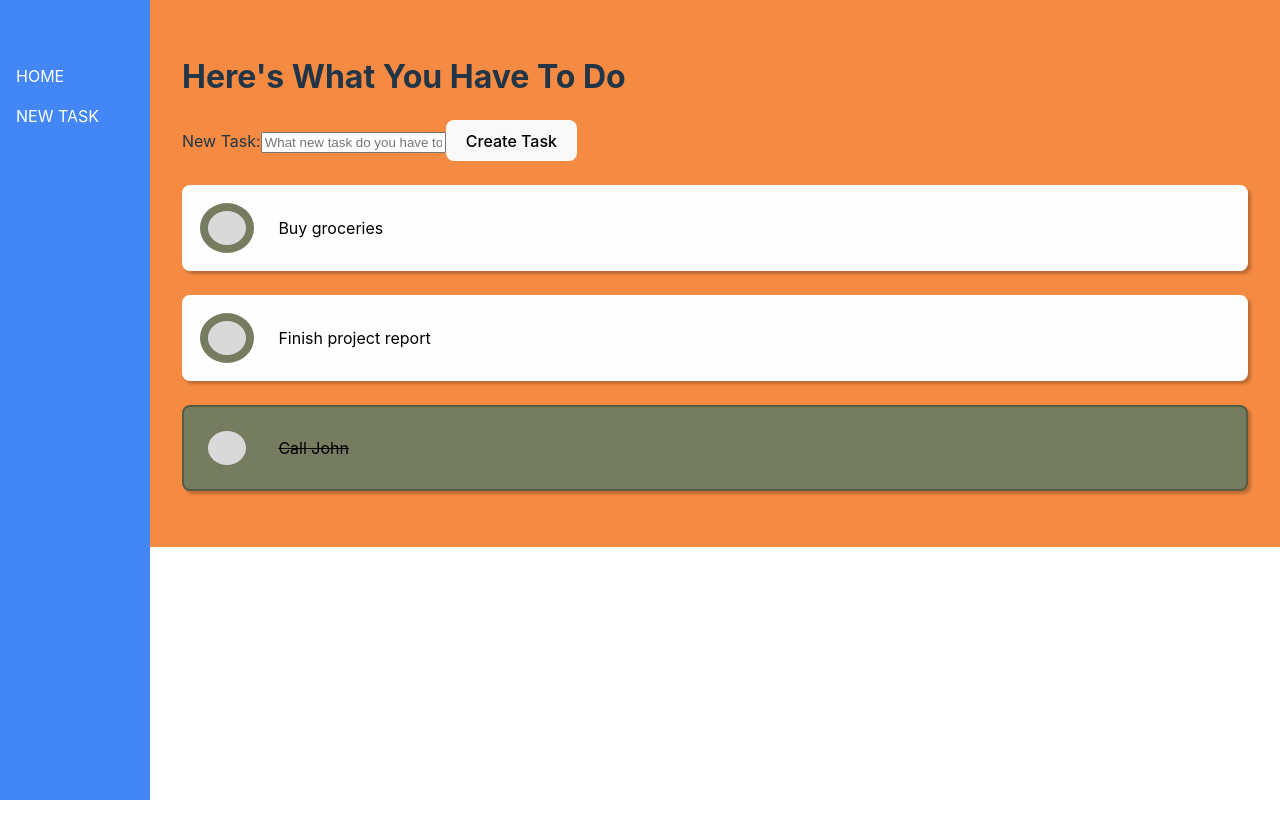
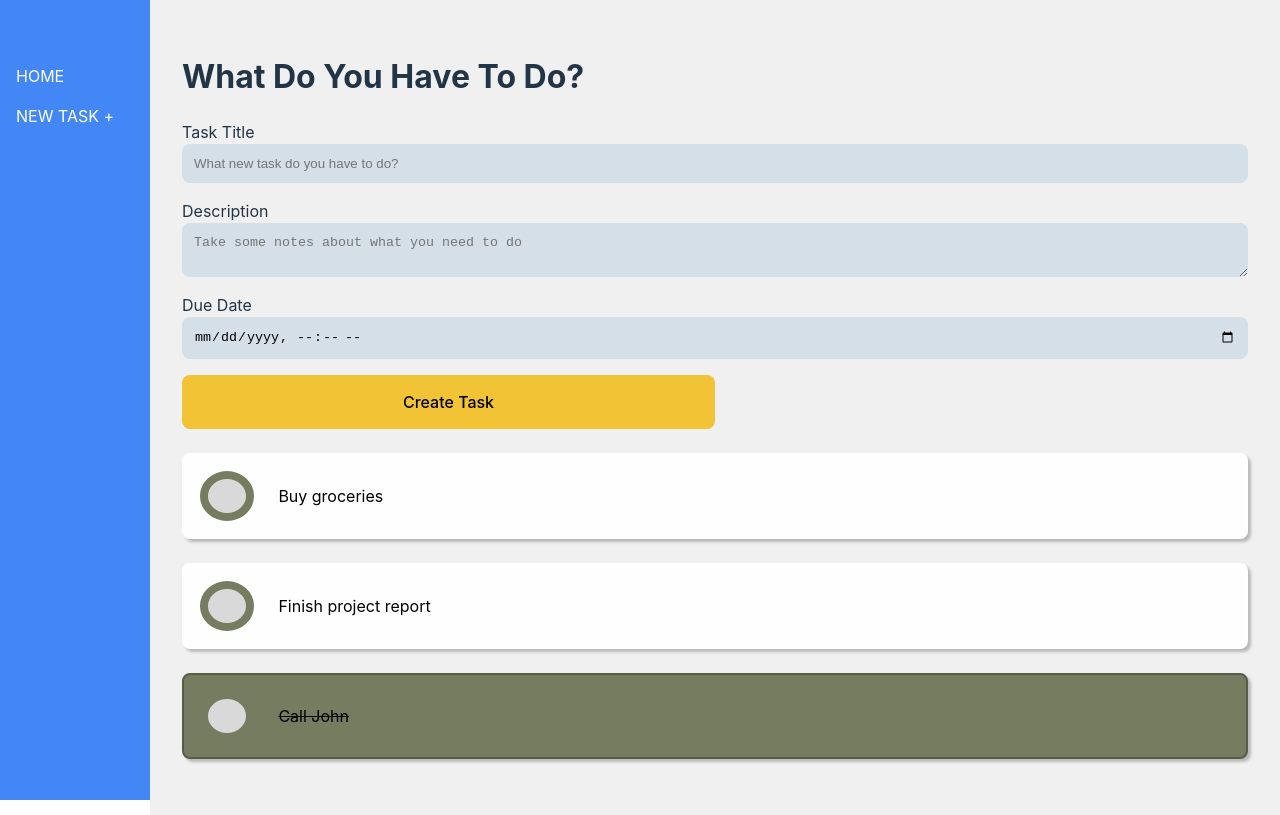
Before and after one commit to BronwenM/task-manager, a React (Vite) app in the folder frontend/: page / in a window 1280 px wide. Built offline with nearby package versions, Linux system fonts and the light colour scheme.

Commit message:
Corrected dispatch format for creating new task

```diff
--- a/frontend/src/App.jsx
+++ b/frontend/src/App.jsx
@@ -4,7 +4,7 @@ import TaskList from './features/tasks/TaskList'
 import NewTaskForm from './features/tasks/NewTaskForm'
 
 const ContentContainer = styled.section`
-  background: #f58a42;
+  background:rgb(240, 240, 240);
   padding: 2rem;
   height: 100%;
   width: 100%;
@@ -26,7 +26,7 @@ function App() {
     <LayoutContainer>
       <Navbar />
       <ContentContainer>
-        <MainHeader>Here's What You Have To Do</MainHeader>
+        <MainHeader>What Do You Have To Do?</MainHeader>
         <NewTaskForm />
         <TaskList />
       </ContentContainer>
--- a/frontend/src/components/Navbar.jsx
+++ b/frontend/src/components/Navbar.jsx
@@ -15,7 +15,7 @@ const Navbar = () => {
     <>
       <SideNav>
         <p>HOME</p>
-        <p>NEW TASK</p>
+        <p>NEW TASK +</p>
       </SideNav>
     </>
   )
--- a/frontend/src/features/tasks/NewTaskForm.jsx
+++ b/frontend/src/features/tasks/NewTaskForm.jsx
@@ -1,6 +1,30 @@
 import React from 'react'
 import { useDispatch } from 'react-redux'
 import { taskCreated } from './tasksSlice';
+import styled from 'styled-components';
+
+const CreateTaskForm = styled.form`
+  display: flex;
+  flex-direction: column;
+  position: relative;
+
+  input, textarea {
+    margin-bottom: 1rem;
+    min-height: 2rem;
+    padding: 0.75rem;
+    border-radius: 8px;
+    outline: none;
+    border: none;
+    background-color:rgb(212, 223, 232);
+  }
+
+  button {
+    background-color:rgb(242, 195, 53);
+    width: 50%;
+    padding: 1rem 0.5rem;
+    // margin: 0 auto;
+  }
+  `
 
 const NewTaskForm = () => {
   const dispatch = useDispatch();
@@ -10,19 +34,25 @@ const NewTaskForm = () => {
 
     const taskData = e.currentTarget
     const title = taskData.taskTitle.value
+    const description = taskData.taskDescription.value
+    const due_date = taskData.dueDate.value
 
     if(title) {
-      dispatch(taskCreated({title, description: '', due_date: '', is_completed: ''}))
+      dispatch(taskCreated(title, description, due_date))
     }
   }
 
   return (
     <section>
-      <form>
-        <label htmlFor='taskTitle'>New Task:</label>
+      <CreateTaskForm onSubmit={handleSubmit}>
+        <label htmlFor='taskTitle'>Task Title</label>
         <input type='text' id='taskTitle' placeholder='What new task do you have to do?' required />
+        <label htmlFor='taskDescription'>Description</label>
+        <textarea name='taskDescription' id='taskDescription' placeholder='Take some notes about what you need to do'/>
+        <label htmlFor='dueDate'>Due Date</label>
+        <input type='datetime-local' id='dueDate' />
         <button>Create Task</button>
-      </form>
+      </CreateTaskForm>
     </section>
   )
 }
--- a/frontend/src/features/tasks/TaskList.jsx
+++ b/frontend/src/features/tasks/TaskList.jsx
@@ -1,7 +1,7 @@
 import styled from "styled-components";
 import {useDispatch, useSelector} from "react-redux"
 import { selectAllTasks, taskUpdated } from "./tasksSlice";
-import { useState } from "react";
+import { useEffect, useState } from "react";
 
 const TaskContainer = styled.div`
   width: 100%;
@@ -55,7 +55,7 @@ const TaskDetails = styled(TaskContainer)`
   }
 
   h3 {
-    font-weight: bold;
+    text-decoration: underline;
   }
 `
 
--- a/frontend/src/features/tasks/tasksSlice.js
+++ b/frontend/src/features/tasks/tasksSlice.js
@@ -1,4 +1,4 @@
-import { createSlice } from '@reduxjs/toolkit'
+import { createSlice, nanoid } from '@reduxjs/toolkit'
 
 const initialState = [
   {
@@ -31,6 +31,11 @@ const tasksSlice = createSlice({
     taskCreated: {
       reducer(state, action) {
         state.push(action.payload)
+      },
+      prepare(title, description, due_date) {
+        return {
+          payload: {id: nanoid(), title, description, due_date, is_completed: "false"}
+        }
       }
     },
     taskUpdated: {
```
